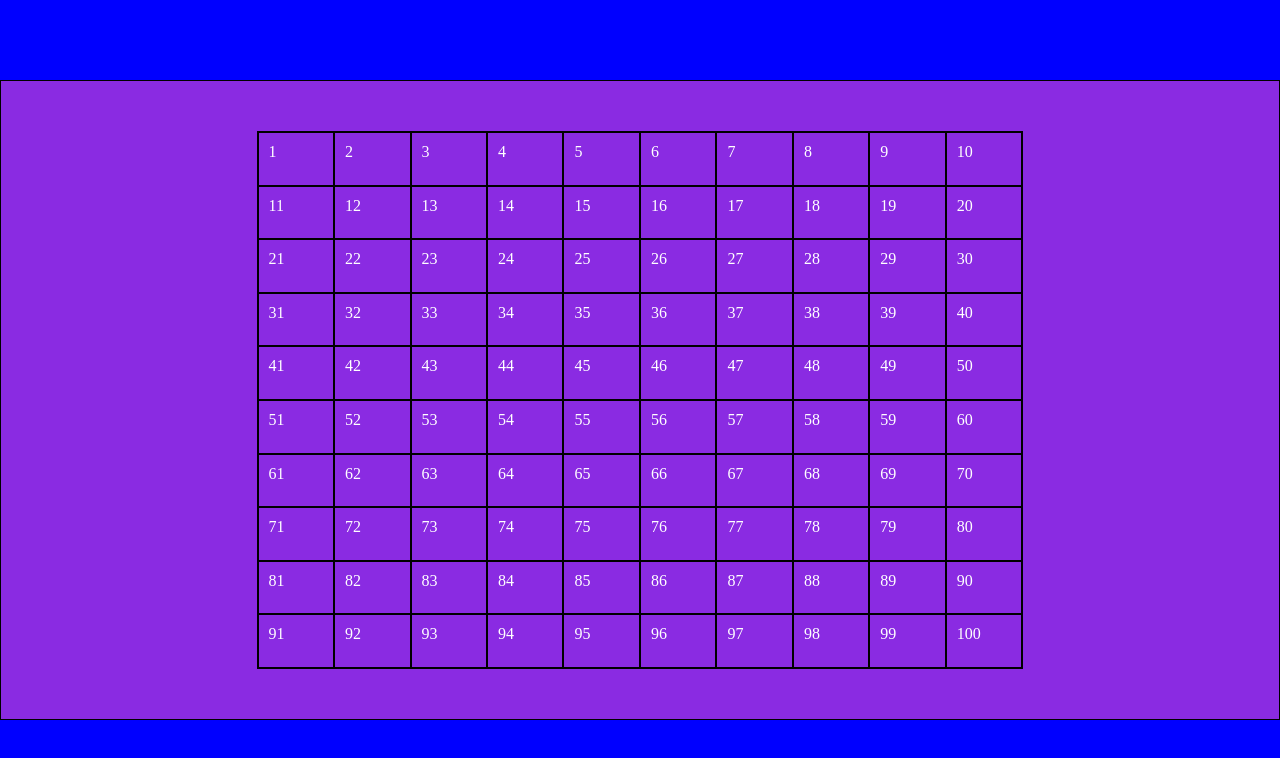
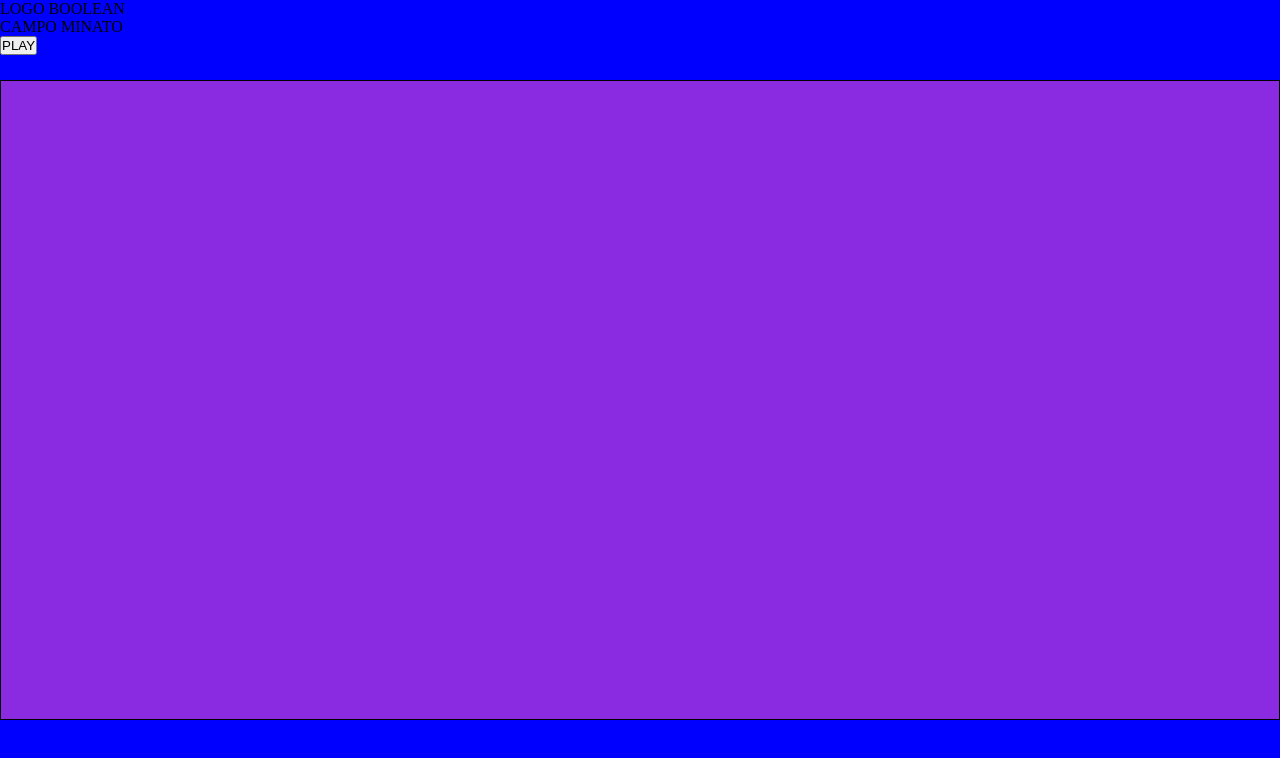
Before and after one commit to Matteo-Sarrecchia/js-campominato-grid, a plain HTML site: page index.html in a window 1280 px wide. Drawn offline with Linux system fonts and the light colour scheme.

Commit message:
tasto play

```diff
--- a/css/style.css
+++ b/css/style.css
@@ -19,7 +19,7 @@ main{
     width: 60%;
     height: calc(100% - 100px);
     margin: 50px auto;
-    border: 1px solid black;
+    /* border: 1px solid black; */
     display: flex;
     flex-wrap: wrap;
 }
--- a/index.html
+++ b/index.html
@@ -11,6 +11,14 @@
 
     <!-- intestazione -->
     <header>
+        <div>
+            LOGO BOOLEAN <br>
+            CAMPO MINATO
+        </div>
+
+        <div>
+            <input type="button" id="button-play" value="PLAY">
+        </div>
 
     </header>
 
--- a/js/main.js
+++ b/js/main.js
@@ -1,5 +1,9 @@
 const container = document.getElementById("container");
+const buttonPlay = document.getElementById("button-play")
 
+buttonPlay.addEventListener("click",
+
+    function(){
         for (let i=1; i <= 100; i++ ){
             const square = createElement("div", "square")
             console.log(square);
@@ -22,6 +26,11 @@ for (let i=1; i <= 100; i++ ){
             )
 
         }
+}
+
+)
+
+
 
 
 addEventListener
```
Lines whose indentation alone changed are shown as unchanged.
